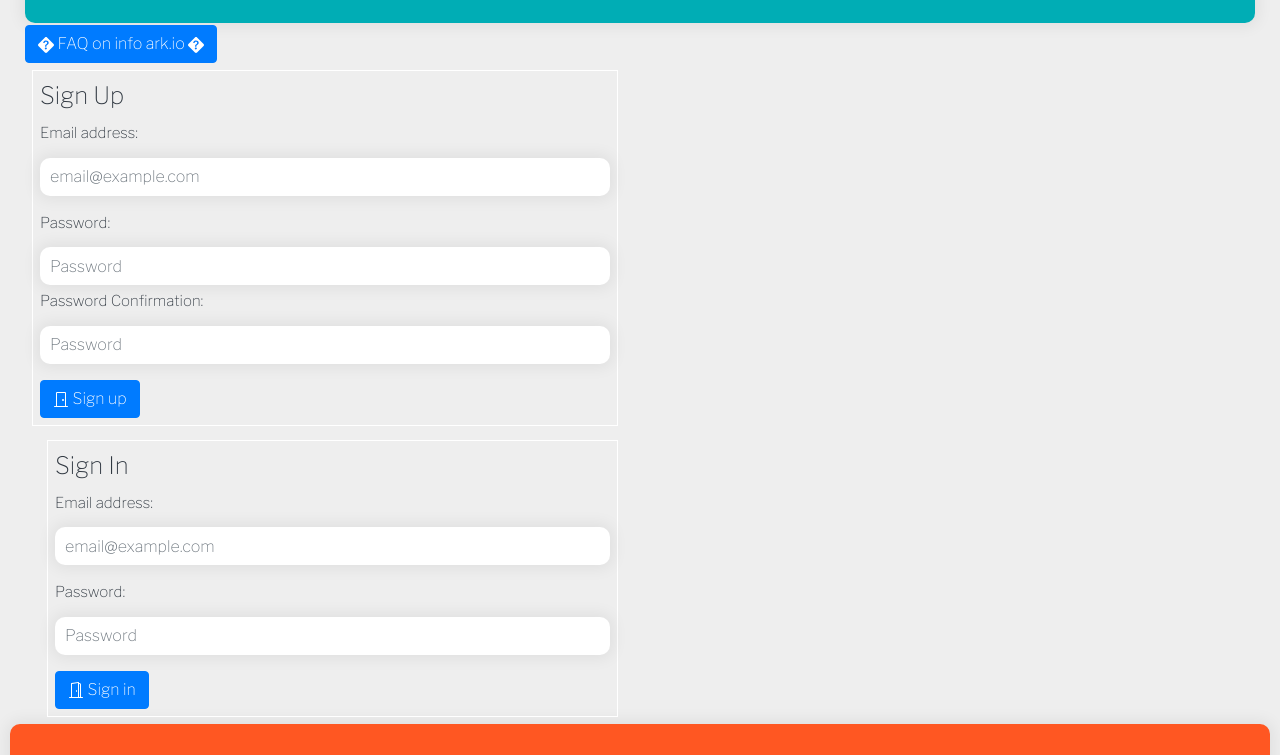
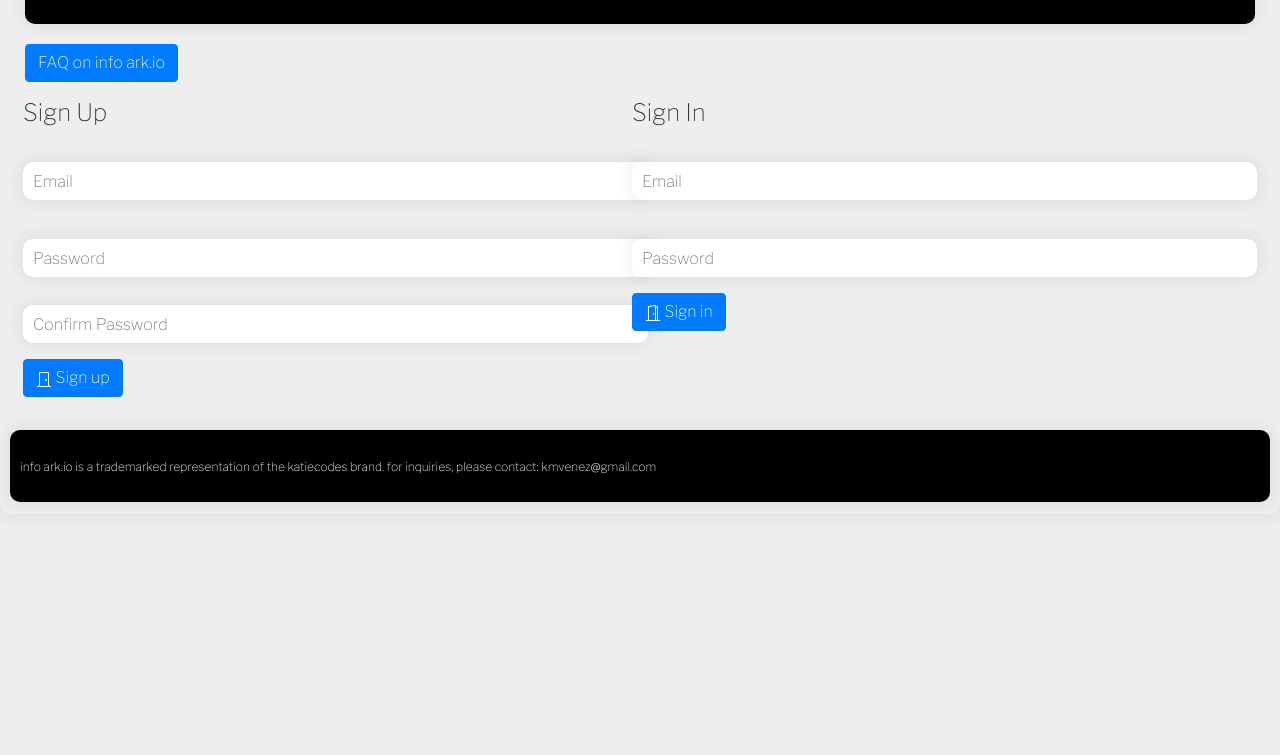
Before and after one commit to kmvenez/info-ark-client, a website built with webpack: page index.html in a window 1280 px wide. Shown: the part 142-897 px from the top of the page. After the commit the page ends 800 px from the top, so only its background shows below. Built offline with nearby package versions, Linux system fonts and the light colour scheme.

Commit message:
CSS/Bootstrap update
Minor tweaks to CSS and Bootstrap/edited the layout on the grid system
and color palette.

```diff
--- a/assets/styles/index.scss
+++ b/assets/styles/index.scss
@@ -3,17 +3,18 @@
 @import url('https://fonts.googleapis.com/css2?family=Libre+Franklin:wght@100&display=swap');
 
 header {
-  background: #00ADB5;
+  background: black;
+  color: white;
   font-family: 'Libre Franklin', sans-serif;
-  padding:10px;
-  border:0;
+  padding:15px;
   box-shadow:0 0 15px 4px rgba(0,0,0,0.06);
   border-radius:10px;
   margin:2px 0;
 }
 
 footer {
-  background: #FF5722;
+  background: black;
+  color: white;
   padding:10px;
   border:0;
   box-shadow:0 0 15px 4px rgba(0,0,0,0.06);
@@ -25,7 +26,7 @@ body {
   background: #eeeeee;
   color: #303841;
   font-family: 'Libre Franklin', sans-serif;
-  font-size: 15px;
+  font-size: 12px;
   padding: 10px;
   border:0;
   box-shadow:0 0 15px 4px rgba(0,0,0,0.06);
@@ -33,16 +34,35 @@ body {
   margin:2px 0;
 }
 
-#signUp , #signIn {
-  margin: 7px;
-  padding: 7px;
-  border: 1px solid white;
+#sign-up-email , #sign-up-password {
+  width: 625px;
+}
+
+#sign-in-email , #sign-in-password {
+  width: 625px;
+}
+
+#signUp {
+  margin: 3px;
+  padding: 10px;
+  float: left;
+}
+
+#signIn {
+  margin: 3px;
+  padding: 10px;
+  float: right;
+}
+
+#sign-out {
+  float: right;
 }
 
 #index-animal , #newAnimal , #destroy-animal , #update-animal {
   margin: 7px;
   padding: 7px;
   border: 1px solid white;
+  font-size: 15px;
 }
 
 #allanimalsresults {
--- a/index.html
+++ b/index.html
@@ -18,13 +18,8 @@
       <h1><b>welcome to info ark.io</b></h1>
       <p>Running an animal shelter is hard enough as it is.  From keeping the lights on to scooping poop, you've got a lot on your plate - that's where info ark.io comes in.  Easily input all the essential information on your new furry friend and leave the rest to us.
 </header>
-
-<button type="button" class="btn btn-primary" data-toggle="modal" data-target="#exampleModal">
-  <svg width="1em" height="1em" viewBox="0 0 16 16" class="bi bi-question-diamond-fill" fill="currentColor" xmlns="http://www.w3.org/2000/svg">
-  <path fill-rule="evenodd" d="M9.05.435c-.58-.58-1.52-.58-2.1 0L.436 6.95c-.58.58-.58 1.519 0 2.098l6.516 6.516c.58.58 1.519.58 2.098 0l6.516-6.516c.58-.58.58-1.519 0-2.098L9.05.435zM5.495 6.033a.237.237 0 0 1-.24-.247C5.35 4.091 6.737 3.5 8.005 3.5c1.396 0 2.672.73 2.672 2.24 0 1.08-.635 1.594-1.244 2.057-.737.559-1.01.768-1.01 1.486v.105a.25.25 0 0 1-.25.25h-.81a.25.25 0 0 1-.25-.246l-.004-.217c-.038-.927.495-1.498 1.168-1.987.59-.444.965-.736.965-1.371 0-.825-.628-1.168-1.314-1.168-.803 0-1.253.478-1.342 1.134-.018.137-.128.25-.266.25h-.825zm2.325 6.443c-.584 0-1.009-.394-1.009-.927 0-.552.425-.94 1.01-.94.609 0 1.028.388 1.028.94 0 .533-.42.927-1.029.927z"/>
-</svg> FAQ on info ark.io <svg width="1em" height="1em" viewBox="0 0 16 16" class="bi bi-question-diamond-fill" fill="currentColor" xmlns="http://www.w3.org/2000/svg">
-  <path fill-rule="evenodd" d="M9.05.435c-.58-.58-1.52-.58-2.1 0L.436 6.95c-.58.58-.58 1.519 0 2.098l6.516 6.516c.58.58 1.519.58 2.098 0l6.516-6.516c.58-.58.58-1.519 0-2.098L9.05.435zM5.495 6.033a.237.237 0 0 1-.24-.247C5.35 4.091 6.737 3.5 8.005 3.5c1.396 0 2.672.73 2.672 2.24 0 1.08-.635 1.594-1.244 2.057-.737.559-1.01.768-1.01 1.486v.105a.25.25 0 0 1-.25.25h-.81a.25.25 0 0 1-.25-.246l-.004-.217c-.038-.927.495-1.498 1.168-1.987.59-.444.965-.736.965-1.371 0-.825-.628-1.168-1.314-1.168-.803 0-1.253.478-1.342 1.134-.018.137-.128.25-.266.25h-.825zm2.325 6.443c-.584 0-1.009-.394-1.009-.927 0-.552.425-.94 1.01-.94.609 0 1.028.388 1.028.94 0 .533-.42.927-1.029.927z"/>
-</svg>
+<br>
+<button type="button" class="btn btn-primary" data-toggle="modal" data-target="#exampleModal"> FAQ on info ark.io
 </button>
 
 <div class="modal fade" id="exampleModal" tabindex="-1" role="dialog" aria-labelledby="exampleModalLabel" aria-hidden="true">
@@ -56,11 +51,12 @@
     <div id='allanimalsresults'>
     </div>
 
-    <div class="container d-flex h-100">
-        <div class="row justify-content-center align-self-center">
+<div class="row">
+  <div class="col">
       <form id="newAnimal">
       <fieldset>
         <legend>Add-A-Pal</legend>
+        <p><i>Fill in all fields below to best keep track of your buddy.</i></p>
         <label for="new-animal-name">Name:</label>
         <input id="new-animal-name" type="text" name="animal[name]" placeholder="Add their name here" /><br>
         <label for="new-animal-type">Type:</label>
@@ -74,10 +70,13 @@
             <input type="submit" value="Submit" />
       </fieldset>
     </form>
+  </div>
 
+<div class="col">
       <form id='update-animal'>
         <fieldset>
           <legend>Update-A-Pal</legend>
+          <p><i>Hint: Click the 'index' button afterwards to see your updates.</i></p>
           <label for="update-animal-name">Name:</label>
           <input id="update-animal-name" type="text" name="animal[name]" placeholder="Same or new name?" /><br>
           <label for="update-animal-type">Type:</label>
@@ -93,15 +92,19 @@
               <input type="submit" value="Submit" />
         </fieldset>
       </form>
+    </div>
+  </div>
 
-
+<div class="row">
+<div class="col">
       <form id='index-animal'>
               <legend>See-A-Pal</legend>
-              <p>Display all animals currently registered under this profile.</p>
+              <p><i>Display all animals currently registered under this profile.  The button will generate a table at the top of the page.  If no results appear, no one is added!</p></i>
               <input type='submit' value='Index'>
             </form>
+          </div>
 
-
+<div class="col">
         <form id='destroy-animal'>
         <fieldset>
                 <legend>Delete-A-Pal</legend>
@@ -113,59 +116,59 @@
                 </form>
               </div>
               </div>
-
+            </div>
 
 <div class="row">
   <div class="col-6">
     <form id="signUp">
-    <form class="dropdown-menu p-4">
       <div class="form-group">
         <legend>Sign Up</legend>
-        <label for="sign-up-email">Email address:</label>
-        <input type="email" class="form-control" id="sign-up-email" name="credentials[email]" placeholder="email@example.com">
+        <label for="sign-up-email"></label>
+        <input type="email" class="form-control" id="sign-up-email" name="credentials[email]" placeholder="Email">
       </div>
       <div class="form-group">
-        <label for="sign-up-password">Password:</label>
+        <label for="sign-up-password"></label>
         <input type="password" class="form-control" id="sign-up-password" name="credentials[password]" placeholder="Password">
-        <label for="sign-up-password">Password Confirmation:</label>
-        <input type="password" class="form-control" id="sign-up-password" name="credentials[password_confirmation]" placeholder="Password">
+        <label for="sign-up-password"></label>
+        <input type="password" class="form-control" id="sign-up-password" name="credentials[password_confirmation]" placeholder="Confirm Password">
       </div>
       <button type="submit" class="btn btn-primary"><svg width="1em" height="1em" viewBox="0 0 16 16" class="bi bi-door-closed" fill="currentColor" xmlns="http://www.w3.org/2000/svg">
         <path fill-rule="evenodd" d="M3 2a1 1 0 0 1 1-1h8a1 1 0 0 1 1 1v13h1.5a.5.5 0 0 1 0 1h-13a.5.5 0 0 1 0-1H3V2zm1 13h8V2H4v13z"/>
         <path d="M9 9a1 1 0 1 0 2 0 1 1 0 0 0-2 0z"/>
-</svg> Sign up</button>
+      </svg> Sign up</button><br><br>
         </form>
-  </form>
-</div>
       </div>
 
 <div class="col-6">
   <form id="signIn">
-    <form class="dropdown-menu p-4">
       <div class="form-group">
         <legend>Sign In</legend>
-        <label for="sign-in-email">Email address:</label>
-        <input type="email" class="form-control" id="sign-in-email" name="credentials[email]" placeholder="email@example.com">
+        <label for="sign-in-email"></label>
+        <input type="email" class="form-control" id="sign-in-email" name="credentials[email]" placeholder="Email">
       </div>
       <div class="form-group">
-        <label for="sign-in-password">Password:</label>
+        <label for="sign-in-password"></label>
         <input type="password" class="form-control" id="sign-in-password" name="credentials[password]" placeholder="Password">
       </div>
       <button type="submit" class="btn btn-primary"><svg width="1em" height="1em" viewBox="0 0 16 16" class="bi bi-door-open" fill="currentColor" xmlns="http://www.w3.org/2000/svg">
   <path fill-rule="evenodd" d="M1 15.5a.5.5 0 0 1 .5-.5h13a.5.5 0 0 1 0 1h-13a.5.5 0 0 1-.5-.5zM11.5 2H11V1h.5A1.5 1.5 0 0 1 13 2.5V15h-1V2.5a.5.5 0 0 0-.5-.5z"/>
   <path fill-rule="evenodd" d="M10.828.122A.5.5 0 0 1 11 .5V15h-1V1.077l-6 .857V15H3V1.5a.5.5 0 0 1 .43-.495l7-1a.5.5 0 0 1 .398.117z"/>
   <path d="M8 9c0 .552.224 1 .5 1s.5-.448.5-1-.224-1-.5-1-.5.448-.5 1z"/>
-</svg> Sign in</button>
-    </form>
+</svg> Sign in</button><br><br>
 </form>
 </div>
 </div>
+
 
 
 </body>
 
 
     <footer>
+
+<div class="row">
+<div class="col">
+
       <form id="changePassword">
                 <h1><b>ADMIN PROFILE</b></h1>
                 <div id='allanimalsresultspassword'></div>
@@ -179,13 +182,21 @@
               <input type="password" name="passwords[new]" placeholder="New Password">
               <input type="submit" value="Change Password!">
                 </fieldset>
-              </form><br>
+                </form>
+              </div>
+
+
+              <br>
+
+<div class="col">
       <form id='sign-out'>
               <legend>Log Out <svg width="1em" height="1em" viewBox="0 0 16 16" class="bi bi-door-closed-fill" fill="currentColor" xmlns="http://www.w3.org/2000/svg">
   <path fill-rule="evenodd" d="M4 1a1 1 0 0 0-1 1v13H1.5a.5.5 0 0 0 0 1h13a.5.5 0 0 0 0-1H13V2a1 1 0 0 0-1-1H4zm2 9a1 1 0 1 0 0-2 1 1 0 0 0 0 2z"/>
 </svg> </legend>
               <input type='submit' value='Sign out'>
             </form><br>
+          </div>
+        </div>
       <p>info ark.io is a trademarked representation of the katiecodes brand.  for inquiries, please contact: kmvenez@gmail.com</p>
     </footer>
 </html>
```
Lines whose indentation alone changed are shown as unchanged.
